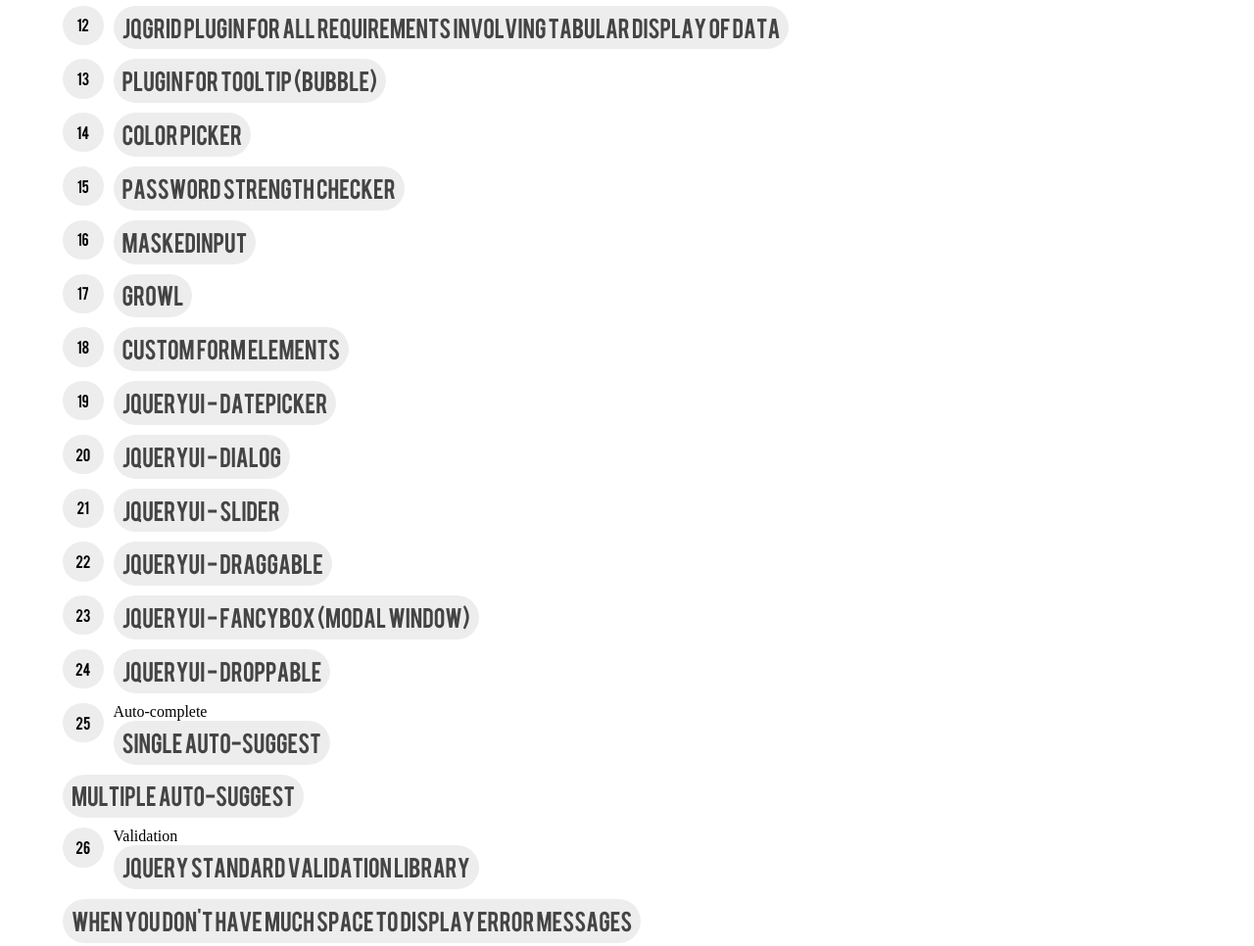
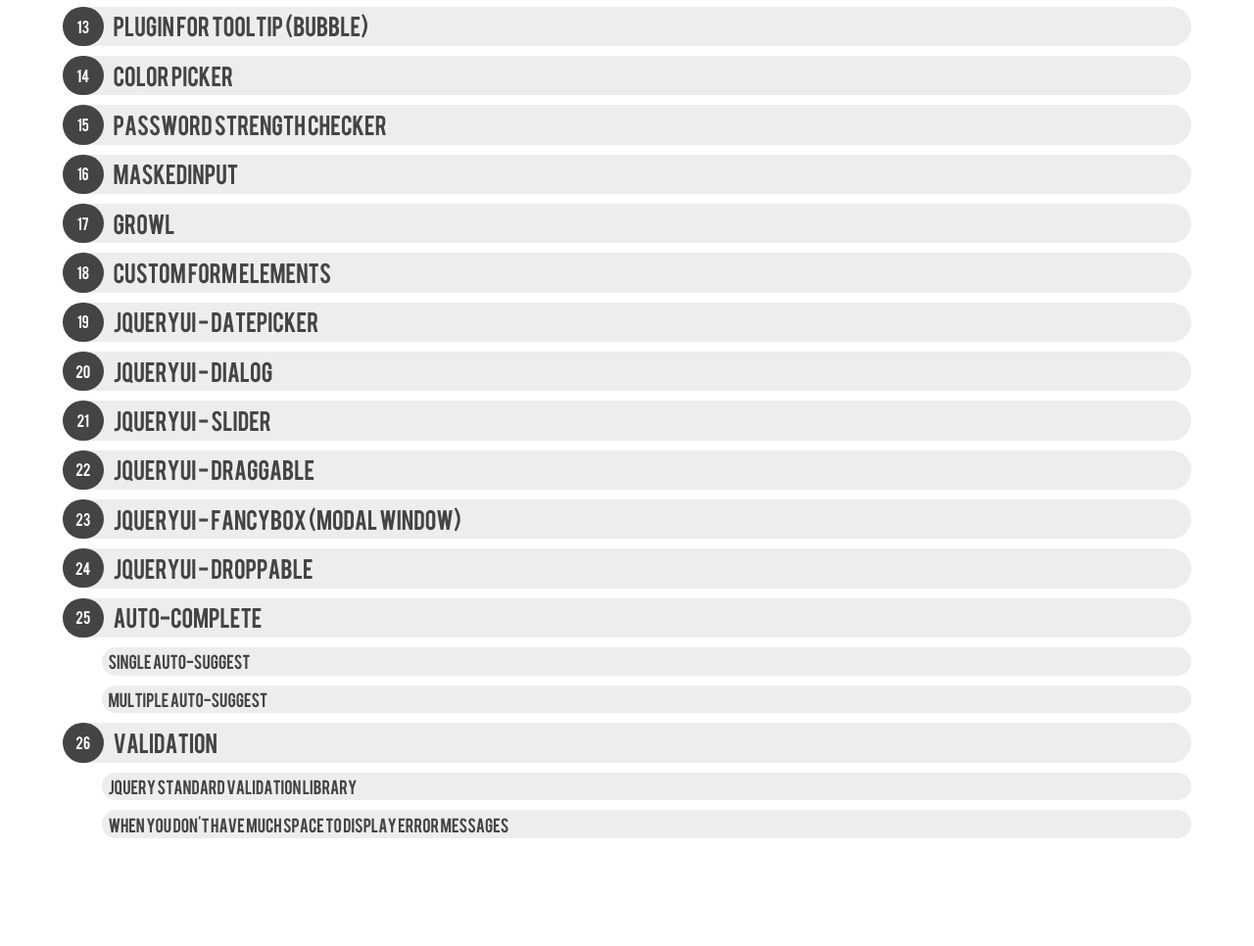
Before and after one commit to suhasz/jquery, a plain HTML site: page index.html in a window 1280 px wide. Shown: the part 661-1627 px from the top of the page at 98% size. After the commit the page ends 1581 px from the top, so only its background shows below. Drawn offline with nearby package versions, Linux system fonts and the light colour scheme.

Commit message:
Changed structure

```diff
--- a/common.css
+++ b/common.css
@@ -1,5 +1,4 @@
 *{margin:0;padding:0;}
-/* html, body {width: 100%; height: 100%;} */
 img,fieldset{border:none;}
 ul,ol{list-style:none;}
 .clearfix:after{content:".";display:block;height:0;visibility:hidden;clear:both;float:none;font-size:0;}
@@ -35,8 +34,10 @@ a,a[href],a:focus{outline:none;}
 .posRelative {position: relative;}
 
 .pluginList {margin: 5%;}
+.pluginList > li > ul {margin: 0 0 0 40px;}
+.pluginList > li > ul > li a {display: block; text-decoration: none; font: normal 1.0em/1em 'BebasRegular', arial; color: #444; padding: 0.4em; background-color: #ededed; -webkit-transition: background 0.4s ease; -moz-transition: background 0.4s ease; -o-transition: background 0.4s ease; transition: background 0.4s ease; -moz-border-radius: 25px; -webkit-border-radius: 25px; -khtml-border-radius: 25px; border-radius: 25px;}
 .pluginList li {margin-top: 10px;}
-.pluginList li:first-child {margin-top: 0;}
-.pluginList a {float: left; text-decoration: none; font: normal 1.4em/1.2em 'BebasRegular', arial; color: #444; padding: 0.4em; background-color: #ededed; -webkit-transition: background 0.4s ease; -moz-transition: background 0.4s ease; -o-transition: background 0.4s ease; transition: background 0.4s ease; -moz-border-radius: 25px; -webkit-border-radius: 25px; -khtml-border-radius: 25px; border-radius: 25px;}
-.pluginList span {font: normal 0.9em/2em 'BebasRegular',arial; float: left; width: 30px; text-align: center; padding: 0.4em; margin: 0 10px 0 0; background-color: #ededed; -moz-border-radius: 25px; -webkit-border-radius: 25px; -khtml-border-radius: 25px; border-radius: 25px;}
+.pluginList > li:first-child {margin-top: 0;}
+.pluginList a, .pluginList > li strong {display: block; text-decoration: none; font: normal 1.4em/1.2em 'BebasRegular', arial; color: #444; padding: 0.3em; background-color: #ededed; -webkit-transition: background 0.4s ease; -moz-transition: background 0.4s ease; -o-transition: background 0.4s ease; transition: background 0.4s ease; -moz-border-radius: 25px; -webkit-border-radius: 25px; -khtml-border-radius: 25px; border-radius: 25px;}
+.pluginList span {color: white; font: normal 0.9em/2em 'BebasRegular',arial; float: left; width: 30px; text-align: center; padding: 0.4em; margin: 0 10px 0 0; background-color: #444; -moz-border-radius: 25px; -webkit-border-radius: 25px; -khtml-border-radius: 25px; border-radius: 25px;}
 .pluginList a:hover {background-color: #444; color: #fff;}
--- a/common.js
+++ b/common.js
@@ -1,9 +1,20 @@
 
-//Adding numbers to the list
-
+/* Custom Relevant Functions */
 
 $(function(){
+
+	//Adding numbers to the list
 	$('.pluginList > li').each(function(i){
 		$(this).prepend('<span>'+(i+=1)+'</span>');
 	});
-});
+
+	//Grabbing the link & displays beside it
+/* 	var linkValue;
+	$('.pluginList > li').hover(function(){
+		$('.pluginList > li').each(function(){
+			var linkValue = $(this).find('a').attr('href');
+			alert(linkValue);
+		});
+	}); */
+
+});//document ready
--- a/index.html
+++ b/index.html
@@ -34,14 +34,14 @@
 			<li class="clearfix"><a href="http://jqueryui.com/demos/dialog/" target="_blank">jQueryUI - Fancybox (Modal Window)</a></li>
 			<li class="clearfix"><a href="http://jqueryui.com/demos/droppable" target="_blank">jQueryUI - Droppable</a></li>
 			<li class="clearfix">
-				Auto-complete
+				<strong>Auto-complete</strong>
 				<ul>
 					<li class="clearfix"><a href="http://jqueryui.com/demos/autocomplete/" target="_blank">Single Auto-suggest</a></li>
 					<li class="clearfix"><a href="http://code.drewwilson.com/entry/autosuggest-jquery-plugin" target="_blank">Multiple Auto-suggest</a></li>
 				</ul>
 			</li>
 			<li>
-				Validation
+				<strong>Validation</strong>
 				<ul>
 					<li class="clearfix"><a href="http://docs.jquery.com/Plugins/Validation" target="_blank">jQuery Standard Validation Library</a></li>
 					<li class="clearfix"><a href="http://www.position-relative.net/creation/formValidator/" target="_blank">When you don't have much space to display error messages</a></li>
```
